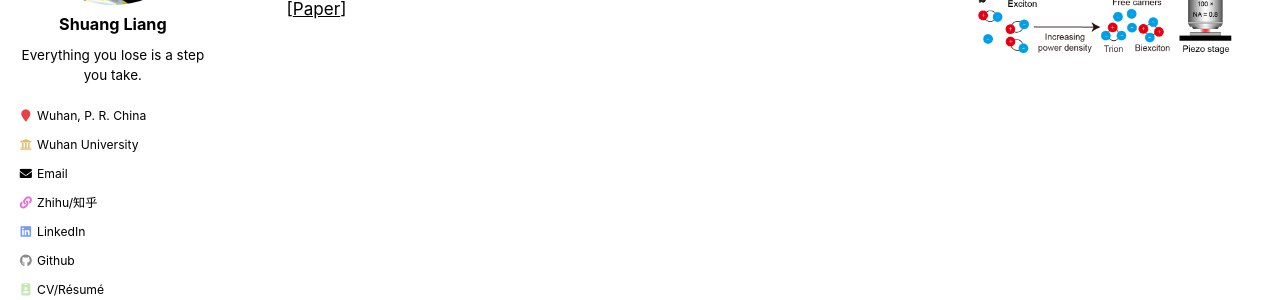
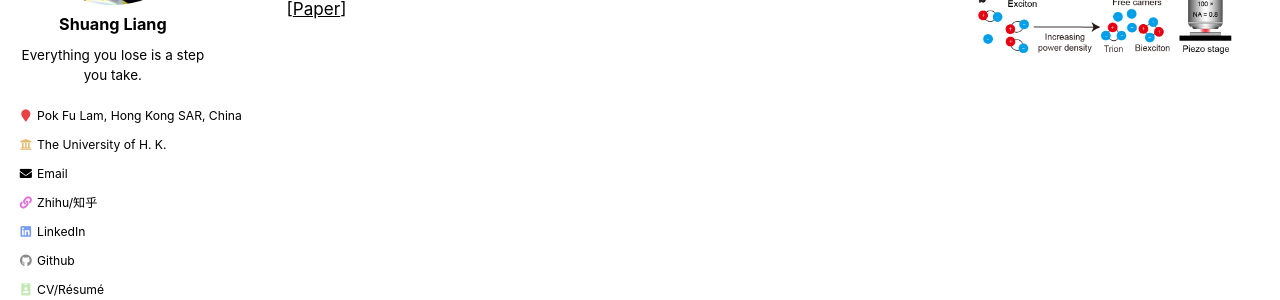
Before and after one commit to T-S-Liang/t-s-liang.github.io, a Jekyll site: the page built from _pages/publications.md, in a window 1280 px wide. Shown: the part 310-610 px from the top of the page. Built offline with Jekyll 4.4.1, drawn with Linux system fonts in a browser that asks for light colours; formulas are drawn with MathJax 3.

Commit message:
Update _config.yml

```diff
--- a/_config.yml
+++ b/_config.yml
@@ -83,8 +83,8 @@ author:
   name             : "Shuang Liang"
   avatar           : "profile.png"
   bio              : "Everything you lose is a step you take."
-  location         : "Wuhan, P. R. China"
-  employer         : "Wuhan University"
+  location         : "Pok Fu Lam, Hong Kong SAR, China"
+  employer         : "The University of H. K."
   employer_site    : "https://en.whu.edu.cn"
   cv               : "https://t-s-liang.github.io/files/Resume_ShuangLiang.pdf"
   pubmed           :
```
